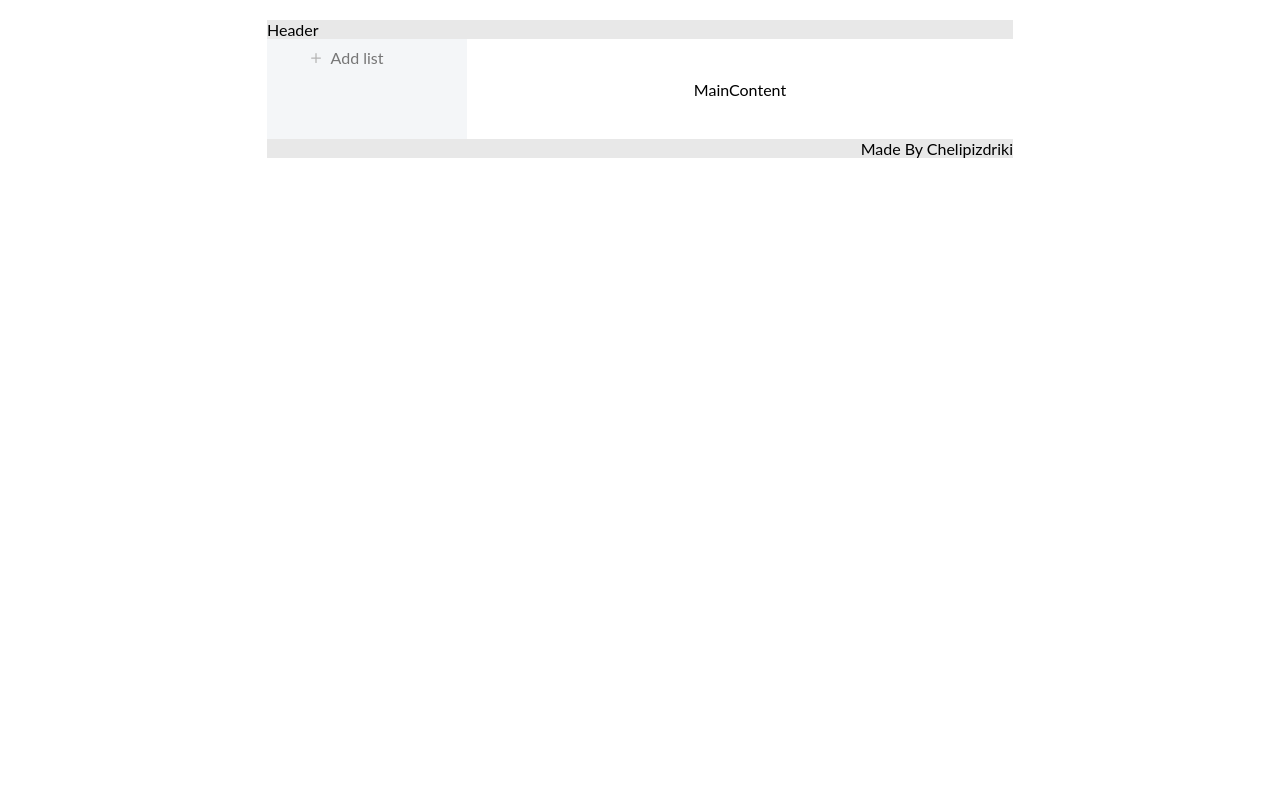
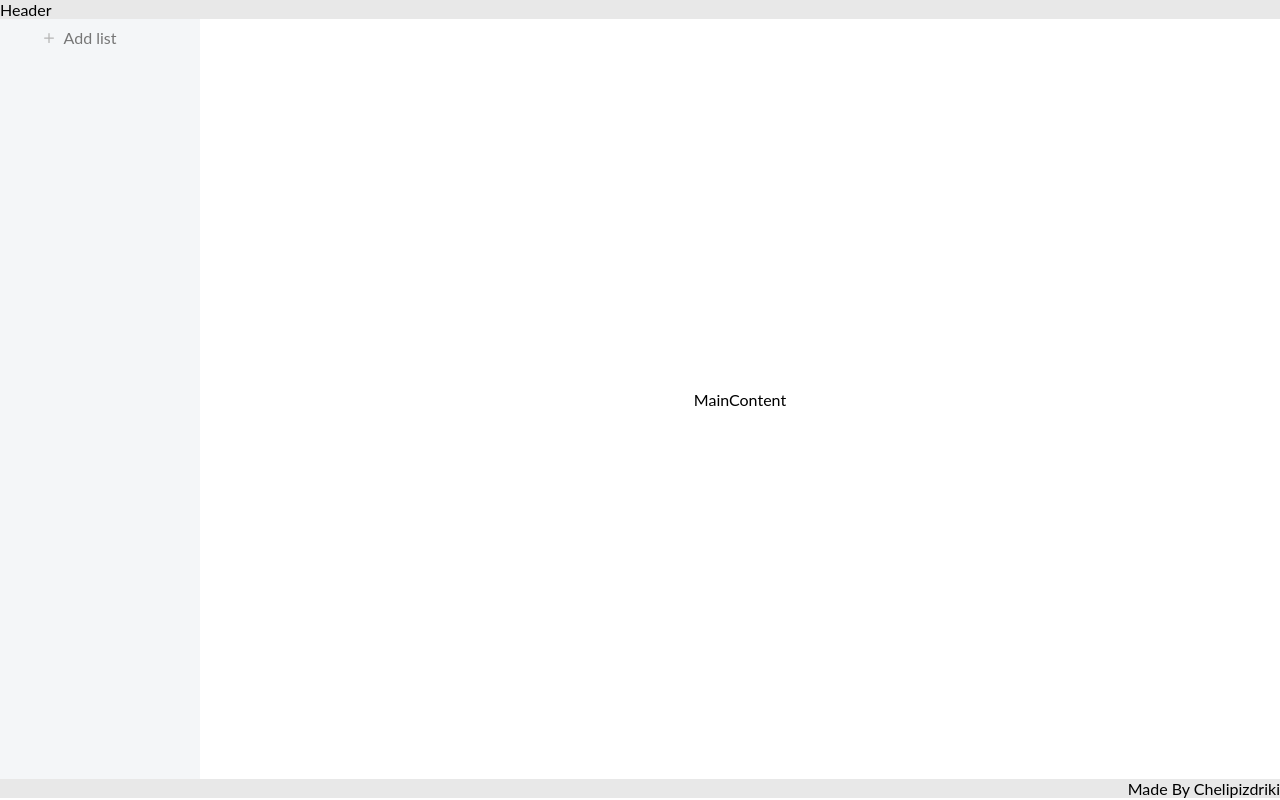
Before and after one commit to ShaggyBa/team-project-todo-app, a React (Create React App) app: page / in a window 1280 px wide. Built offline with nearby package versions, Linux system fonts and the light colour scheme; the HTML template or start-up script is replaced by a standard one.

Commit message:
add logo and styles for Main Content Area

```diff
--- a/src/App.module.css
+++ b/src/App.module.css
@@ -1,11 +1,10 @@
 .todoApp__wrapper {
-    width: 746px;
     margin: 0 auto;
     display: grid;
     grid-template-areas:
         "header header"
         "nav tasks"
         "footer footer";
-
     grid-template-columns: 200px 10fr;
+    grid-template-rows: 1fr 95vh 1fr;
 }
--- a/src/components/Header/Header.module.css
+++ b/src/components/Header/Header.module.css
@@ -1,5 +1,4 @@
 .todoApp__header {
-    margin-top: 20px;
     grid-area: header;
     background-color: var(--gray_300);
 }
```
